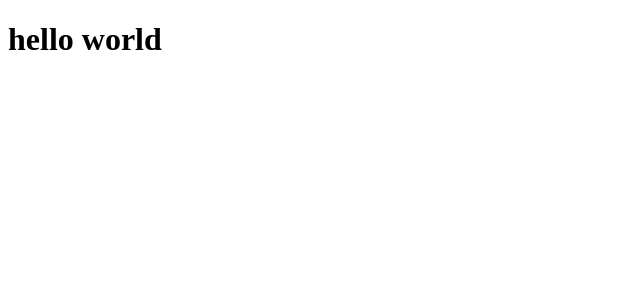
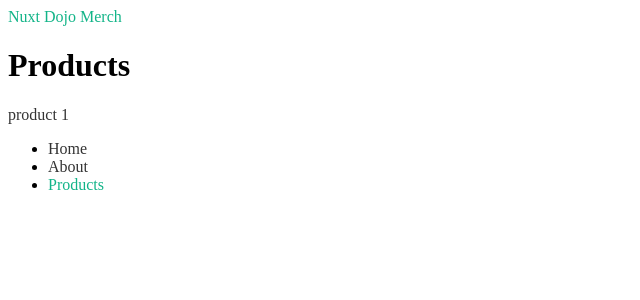
Before and after one commit to matheus-alpe/nuxt3-crash-course, a Nuxt app: page /products in a window 1280 px wide. Shown: the top 300 px of the page, without its empty margins (0-640 px from the left). Built offline with nearby package versions, Linux system fonts and the light colour scheme.

Commit message:
feat: pages and layout

```diff
--- a/app.vue
+++ /dev/null
@@ -1,7 +0,0 @@
-<script lang="ts" setup>
-const message = ref('hello world')
-</script>
-
-<template>
-  <h1>{{ message }}</h1>
-</template>
--- /dev/null
+++ b/layouts/default.vue
@@ -0,0 +1,48 @@
+<script lang="ts" setup>
+
+</script>
+
+<template>
+  <header>
+    <nav>
+      <NuxtLink to="/">
+        Nuxt Dojo
+      </NuxtLink>
+
+      <ul>
+        <li>
+          <NuxtLink to="/">
+            Home
+          </NuxtLink>
+        </li>
+
+        <li>
+          <NuxtLink to="/about">
+            About
+          </NuxtLink>
+        </li>
+
+        <li>
+          <NuxtLink to="/products">
+            Products
+          </NuxtLink>
+        </li>
+      </ul>
+    </nav>
+  </header>
+
+  <main>
+    <slot />
+  </main>
+</template>
+
+<style>
+a {
+  text-decoration: none;
+  color: #333;
+}
+
+.router-link-exact-active {
+  color: #12b488;
+}
+</style>
--- /dev/null
+++ b/layouts/store.vue
@@ -0,0 +1,46 @@
+<template>
+  <header>
+    <nav>
+      <NuxtLink to="/products">
+        Nuxt Dojo Merch
+      </NuxtLink>
+    </nav>
+  </header>
+
+  <main>
+    <slot />
+  </main>
+
+  <footer>
+    <ul>
+      <li>
+        <NuxtLink to="/">
+          Home
+        </NuxtLink>
+      </li>
+
+      <li>
+        <NuxtLink to="/about">
+          About
+        </NuxtLink>
+      </li>
+
+      <li>
+        <NuxtLink to="/products">
+          Products
+        </NuxtLink>
+      </li>
+    </ul>
+  </footer>
+</template>
+
+<style>
+a {
+  text-decoration: none;
+  color: #333;
+}
+
+.router-link-exact-active {
+  color: #12b488;
+}
+</style>
--- /dev/null
+++ b/pages/about.vue
@@ -0,0 +1,7 @@
+<script lang="ts" setup>
+
+</script>
+
+<template>
+  <h1>About</h1>
+</template>
--- /dev/null
+++ b/pages/index.vue
@@ -0,0 +1,7 @@
+<script lang="ts" setup>
+
+</script>
+
+<template>
+  <h1>Home</h1>
+</template>
--- /dev/null
+++ b/pages/products/[id].vue
@@ -0,0 +1,12 @@
+<script lang="ts" setup>
+definePageMeta({
+  layout: 'store',
+})
+
+const { params } = useRoute()
+// console.log('route', params.id)
+</script>
+
+<template>
+  <h1>Product: {{ params.id }}</h1>
+</template>
--- /dev/null
+++ b/pages/products/index.vue
@@ -0,0 +1,15 @@
+<script lang="ts" setup>
+definePageMeta({
+  layout: 'store',
+})
+</script>
+
+<template>
+  <h1>Products</h1>
+
+  <NuxtLink to="/products/1">
+    <div>
+      product 1
+    </div>
+  </NuxtLink>
+</template>
```
Also changed, not shown: 1 other file (tests, documents, lock files or other folders).
